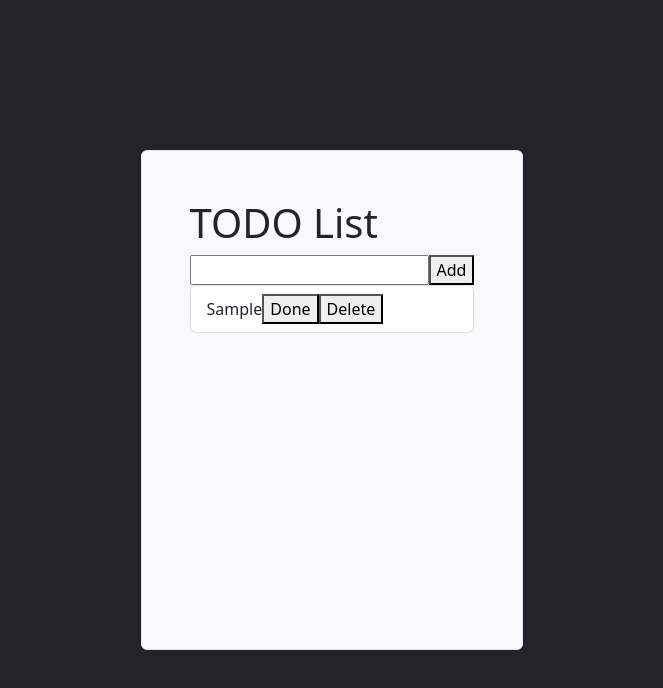
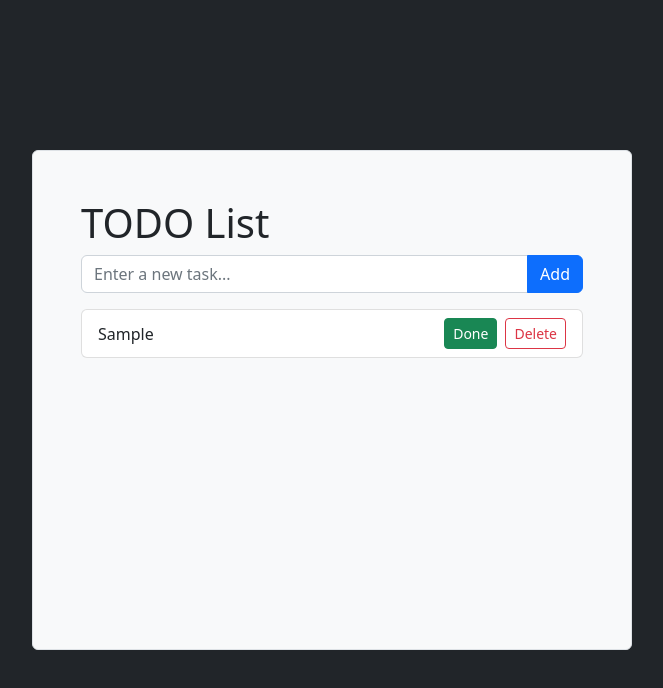
Before and after one commit to yadavhimanshu1811/ReactTypescript, a React (Vite) app: page / in a window 1280 px wide. Both pictures are taken after typing "Sample" into the empty fields and a click on the button "Add". Shown: the top 688 px of the page, without its empty margins (308-971 px from the left). Built offline with nearby package versions, Linux system fonts and the light colour scheme.

Commit message:
CSS done

```diff
--- a/src/Components/Button.tsx
+++ b/src/Components/Button.tsx
@@ -1,12 +1,14 @@
 interface Props {
   text: string,
+  className?: string
   onButtonClick: ()=> void
 }
 
-function Button({text = "test", onButtonClick} : Props){
+function Button({text = "test", onButtonClick, className} : Props){
     const buttonText = text.length ? text : "Click me";
     return <button
         color="red"
+        className={className}
         onClick={onButtonClick}
 
     >{buttonText}</button>;
--- a/src/Projects/TodoList.tsx
+++ b/src/Projects/TodoList.tsx
@@ -34,20 +34,25 @@ function TodoList() {
       className="d-flex justify-content-center align-items-center bg-dark"
       style={{ height: "100vh" }}
     >
-      <div className="p-5 bg-light border rounded" style={{ height: "500px" }}>
+      <div className="p-5 bg-light border rounded" style={{ height: "500px", width:"600px" }}>
         <h1>TODO List</h1>
-        <div>
+        <div className="input-group mb-3">
           <input
+            type="text"
+            className="form-control"
+            placeholder="Enter a new task..."
             value={inputValue}
-            onChange={(e) => {
-              setInputValue(e.target.value);
-            }}
+            onChange={(e) => setInputValue(e.target.value)}
           />
-          <Button text="Add" onButtonClick={addToList} />
+          <Button
+            className="btn btn-primary"
+            text="Add"
+            onButtonClick={addToList}
+          />
         </div>
         <ul className="list-group">
           {list.map((it, index) => (
-            <li className="list-group-item">
+            <li className="list-group-item d-flex justify-content-between align-items-center">
               <span
                 className={
                   taskDoneIndexes.includes(index)
@@ -57,14 +62,20 @@ function TodoList() {
               >
                 {it}
               </span>
+              <div className="d-flex gap-2">
                 <Button
                   text={taskDoneIndexes.includes(index) ? "Reopen" : "Done"}
+                  className={`btn btn-sm ${
+                    taskDoneIndexes.includes(index) ? "" : "btn-success"
+                  }`}
                   onButtonClick={() => taskDone(index)}
                 />
                 <Button
                   text="Delete"
+                  className="btn btn-outline-danger btn-sm"
                   onButtonClick={() => deleteFromList(index)}
                 />
+              </div>
             </li>
           ))}
         </ul>
```
Lines whose indentation alone changed are shown as unchanged.
